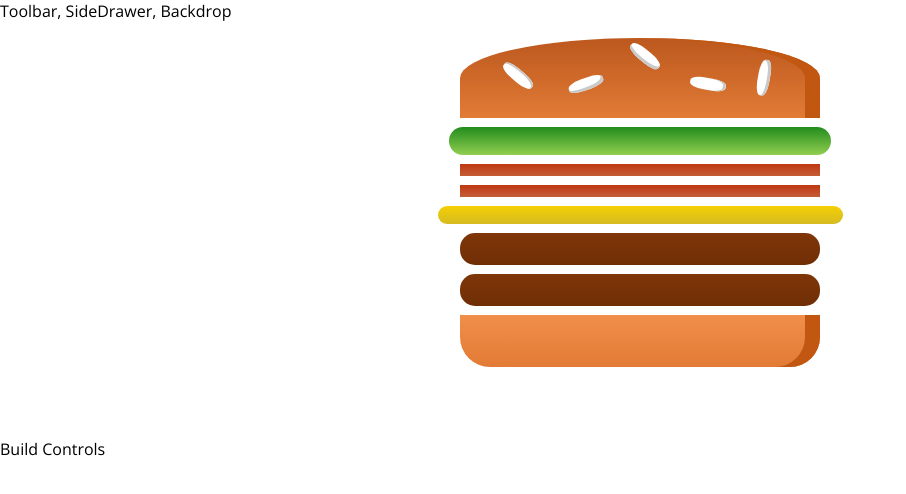
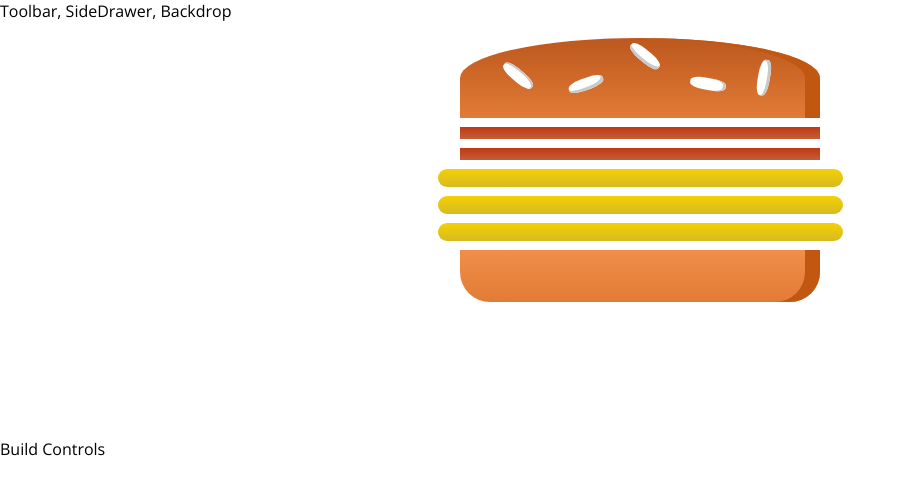
Before and after one commit to lechcirmirakis/burger_configurator, a React (Create React App) app: page / in a window 1280 px wide. Shown: the top 494 px of the page, without its empty margins (0-906 px from the left). Built offline with nearby package versions, Linux system fonts and the light colour scheme.

Commit message:
check if items array is empty

```diff
--- a/src/components/Burger/index.js
+++ b/src/components/Burger/index.js
@@ -3,11 +3,22 @@ import { BurgerWrapper } from "./styles";
 import BurgerItem from "./BurgerItem/";
 
 const burger = ({ items }) => {
-  const transformedItems = Object.keys(items).map(itKey => {
-    return [...Array(items[itKey])].map((_, i) => (
-      <BurgerItem key={itKey + i} type={itKey} />
-    ));
-  });
+
+  // transform object od items to array of items and
+  // check if array dont have any items
+  let transformedItems = Object.keys(items)
+    .map(itKey => {
+      return [...Array(items[itKey])].map((_, i) => (
+        <BurgerItem key={itKey + i} type={itKey} />
+      ));
+    })
+    .reduce((arr, el) => {
+      return arr.concat(el);
+    }, []);
+
+  if (transformedItems.length === 0) {
+    transformedItems = <p>Please start adding Burger ingredients !</p>;
+  }
 
   return (
     <BurgerWrapper>
--- a/src/components/Burger/styles.js
+++ b/src/components/Burger/styles.js
@@ -3,25 +3,25 @@ import { devices } from "../../styles/mediaQueries";
 
 export const BurgerWrapper = styled.div`
   width: 100%;
+  max-width: 300px;
   margin: 0 auto;
   height: 250px;
   overfloww: scroll;
   text-align: center;
   font-weight: bold;
-  font-size: 1.2rem;
+  font-size: 1rem;
 
   @media ${devices.laptop} and (min-height: 700px) {
-    width: 700px;
     height: 600px;
   }
 
   @media ${devices.mobileL} and (min-height: 400px) {
-    width: 350px;
+    max-width: 350px;
     height: 300px;
   }
 
   @media ${devices.mobileL} and (min-height: 401px) {
-    width: 450px;
+    max-width: 450px;
     height: 400px;
   }
 `;
--- a/src/containers/BurgerBuilder/index.js
+++ b/src/containers/BurgerBuilder/index.js
@@ -4,10 +4,10 @@ import Burger from "../../components/Burger";
 class BurgerBuilder extends Component {
   state = {
     items: {
-      salad: 1,
+      salad: 0,
       bacon: 2,
-      cheese: 1,
-      meat: 2,
+      cheese: 3,
+      meat: 0,
     },
   };
 
```
